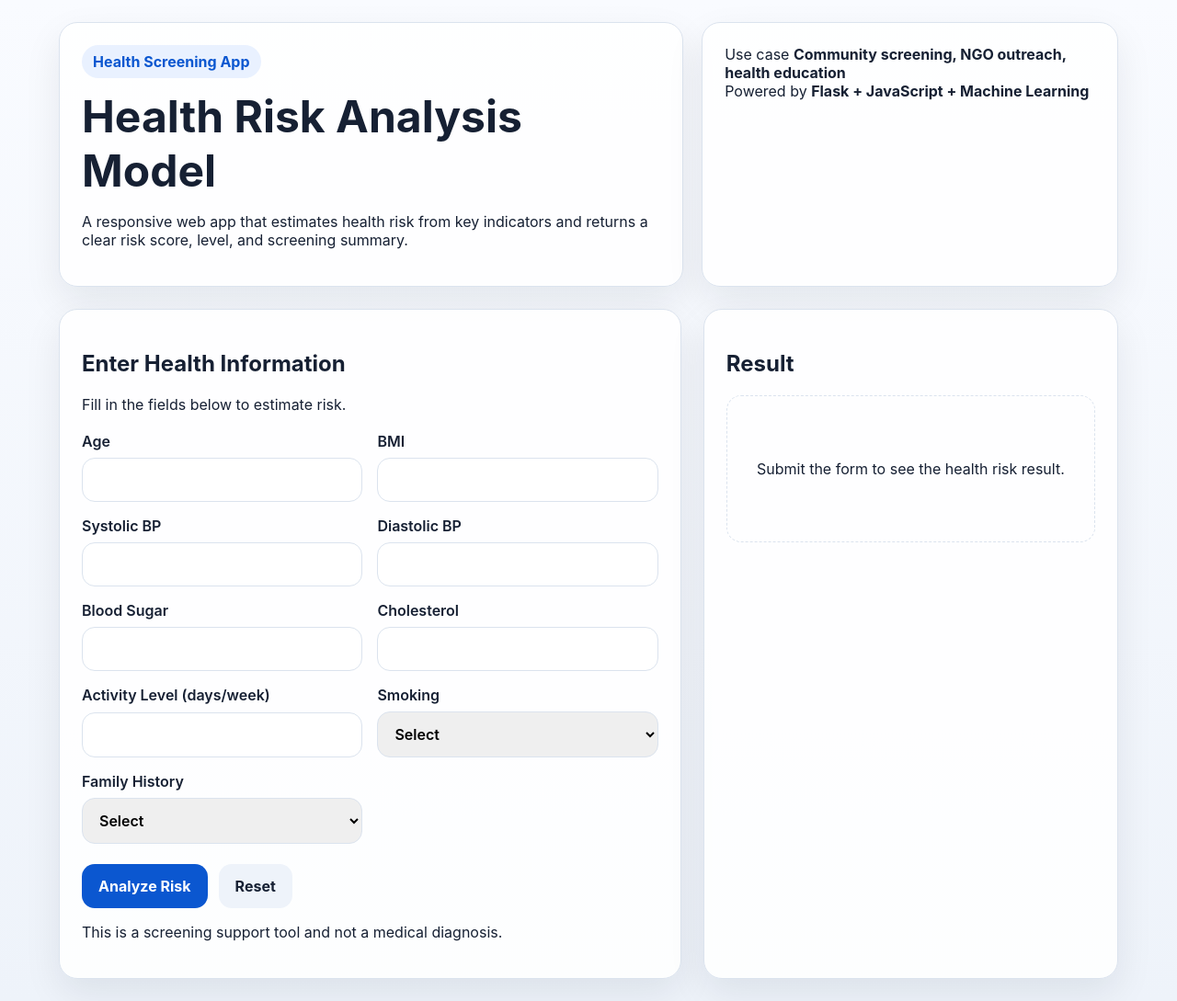
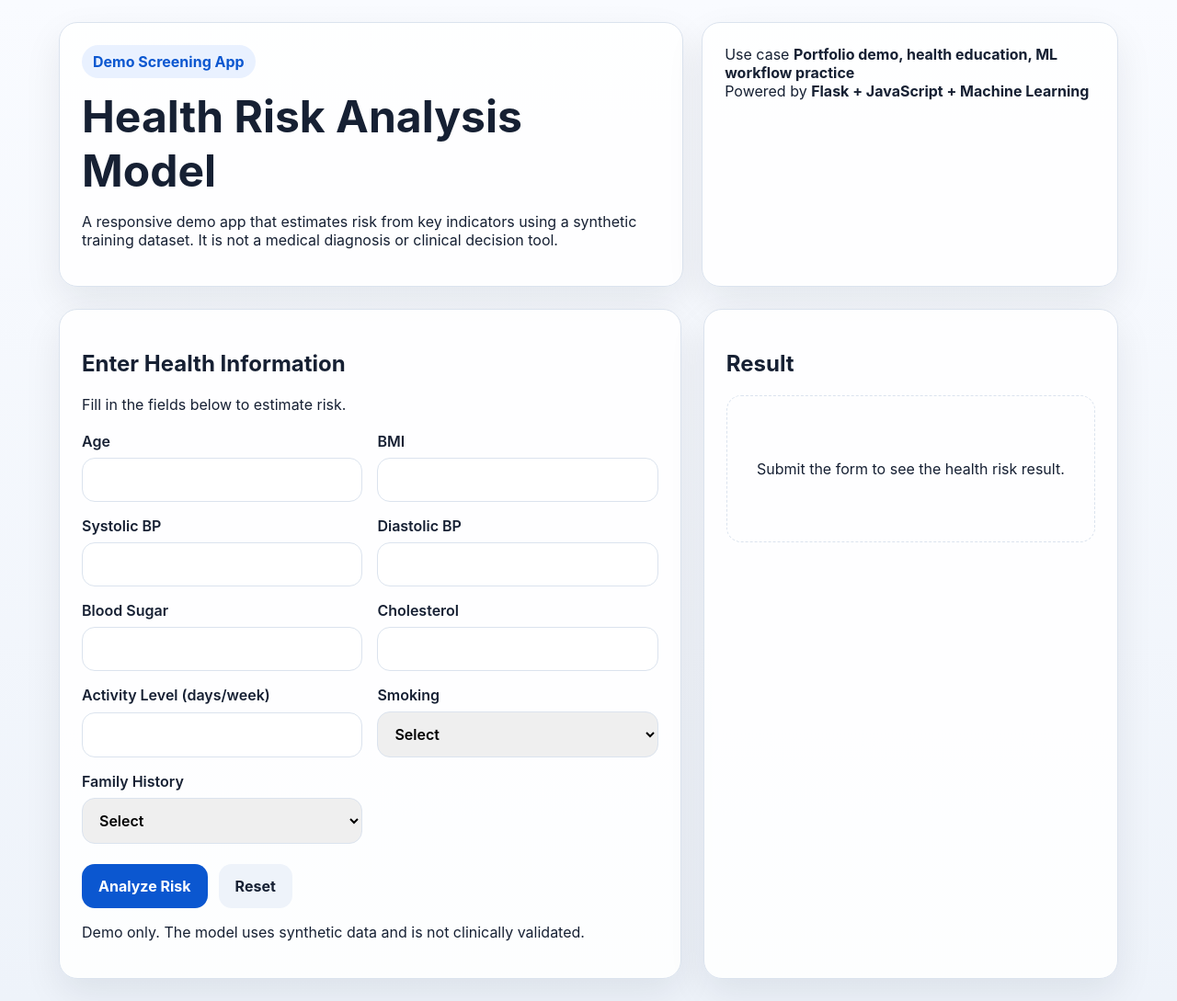
Before and after one commit to princessroffy/health-risk-analysis-app, a Flask app: page / in a window 1280 px wide. Shown: the whole page at 92% size. Run offline with Flask 3, Linux system fonts and the light colour scheme; parts of the project's set-up code (start-up, migrations or seed data) failed here and were passed over.

Commit message:
Improve app reliability and clarify synthetic data limitations

```diff
--- a/app.py
+++ b/app.py
@@ -1,12 +1,14 @@
+import os
 from flask import Flask, render_template, request, jsonify
 import joblib
-import numpy as np
+import pandas as pd
 from pathlib import Path
 
 app = Flask(__name__)
 
-MODEL_PATH = Path("models/health_risk_model.pkl")
-SCALER_PATH = Path("models/scaler.pkl")
+BASE_DIR = Path(__file__).resolve().parent
+MODEL_PATH = BASE_DIR / "models" / "health_risk_model.pkl"
+SCALER_PATH = BASE_DIR / "models" / "scaler.pkl"
 
 model = joblib.load(MODEL_PATH)
 scaler = joblib.load(SCALER_PATH)
@@ -40,7 +42,9 @@ def home():
 @app.route("/api/predict", methods=["POST"])
 def predict():
     try:
-        payload = request.get_json(force=True)
+        payload = request.get_json(silent=True)
+        if not isinstance(payload, dict):
+            return jsonify({"error": "Request body must be a JSON object."}), 400
 
         values = []
         missing = []
@@ -71,7 +75,7 @@ def predict():
             if not valid:
                 return jsonify({"error": message}), 400
 
-        row = np.array([values], dtype=float)
+        row = pd.DataFrame([values], columns=FEATURES, dtype=float)
         row_scaled = scaler.transform(row)
         probability = float(model.predict_proba(row_scaled)[0][1])
         prediction = int(probability >= 0.5)
@@ -86,18 +90,20 @@ def predict():
                 else "Lower likelihood of immediate health risk based on the entered values."
             ),
             "notes": [
-                "This tool is for screening support only and not a medical diagnosis.",
-                "Use real patient or survey data to retrain the model before production deployment.",
-                "Consider adding user authentication, database logging, and audit trails for real deployments."
+                "This demo tool is not a medical diagnosis or clinical decision system.",
+                "The included model is trained on synthetic data and is not clinically validated.",
+                "Retrain and validate with appropriate real-world data before any production health use."
             ]
         }
         return jsonify(response)
 
     except ValueError:
         return jsonify({"error": "All inputs must be numeric."}), 400
-    except Exception as exc:
-        return jsonify({"error": f"Unexpected server error: {str(exc)}"}), 500
+    except Exception:
+        app.logger.exception("Prediction failed")
+        return jsonify({"error": "Unexpected server error."}), 500
 
 
 if __name__ == "__main__":
-    app.run(debug=True)
+    debug = os.getenv("FLASK_DEBUG", "").lower() in {"1", "true", "yes"}
+    app.run(debug=debug)
--- a/templates/index.html
+++ b/templates/index.html
@@ -10,17 +10,17 @@
   <main class="page">
     <section class="hero">
       <div class="hero-text">
-        <span class="badge">Health Screening App</span>
+        <span class="badge">Demo Screening App</span>
         <h1>Health Risk Analysis Model</h1>
         <p>
-          A responsive web app that estimates health risk from key indicators and returns
-          a clear risk score, level, and screening summary.
+          A responsive demo app that estimates risk from key indicators using a synthetic
+          training dataset. It is not a medical diagnosis or clinical decision tool.
         </p>
       </div>
       <div class="hero-card">
         <div class="metric">
           <span>Use case</span>
-          <strong>Community screening, NGO outreach, health education</strong>
+          <strong>Portfolio demo, health education, ML workflow practice</strong>
         </div>
         <div class="metric">
           <span>Powered by</span>
@@ -65,7 +65,7 @@
           <button type="button" id="resetBtn" class="secondary">Reset</button>
         </div>
 
-        <p class="disclaimer">This is a screening support tool and not a medical diagnosis.</p>
+        <p class="disclaimer">Demo only. The model uses synthetic data and is not clinically validated.</p>
       </form>
 
       <section class="card result-card">
```
Also changed, not shown: train_model.py (+10 -6 lines), README.md.
